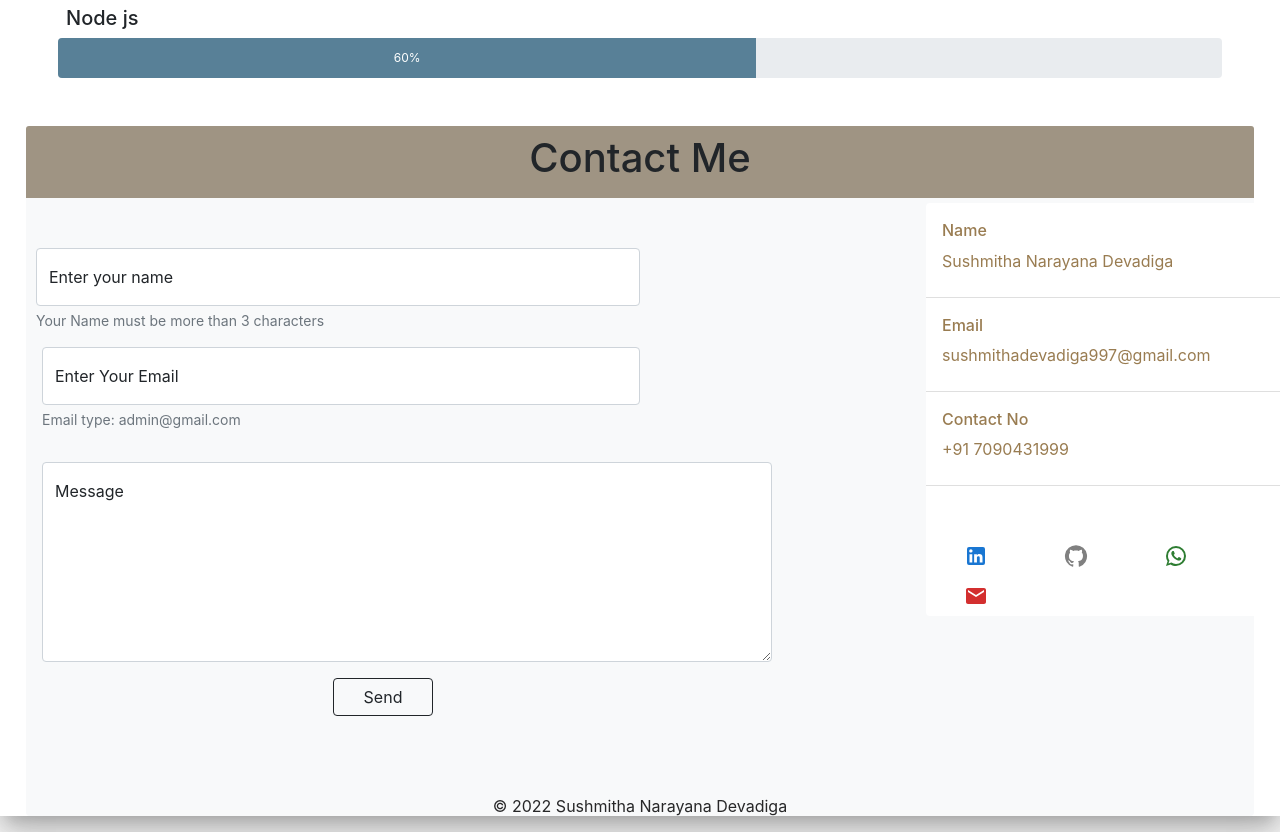
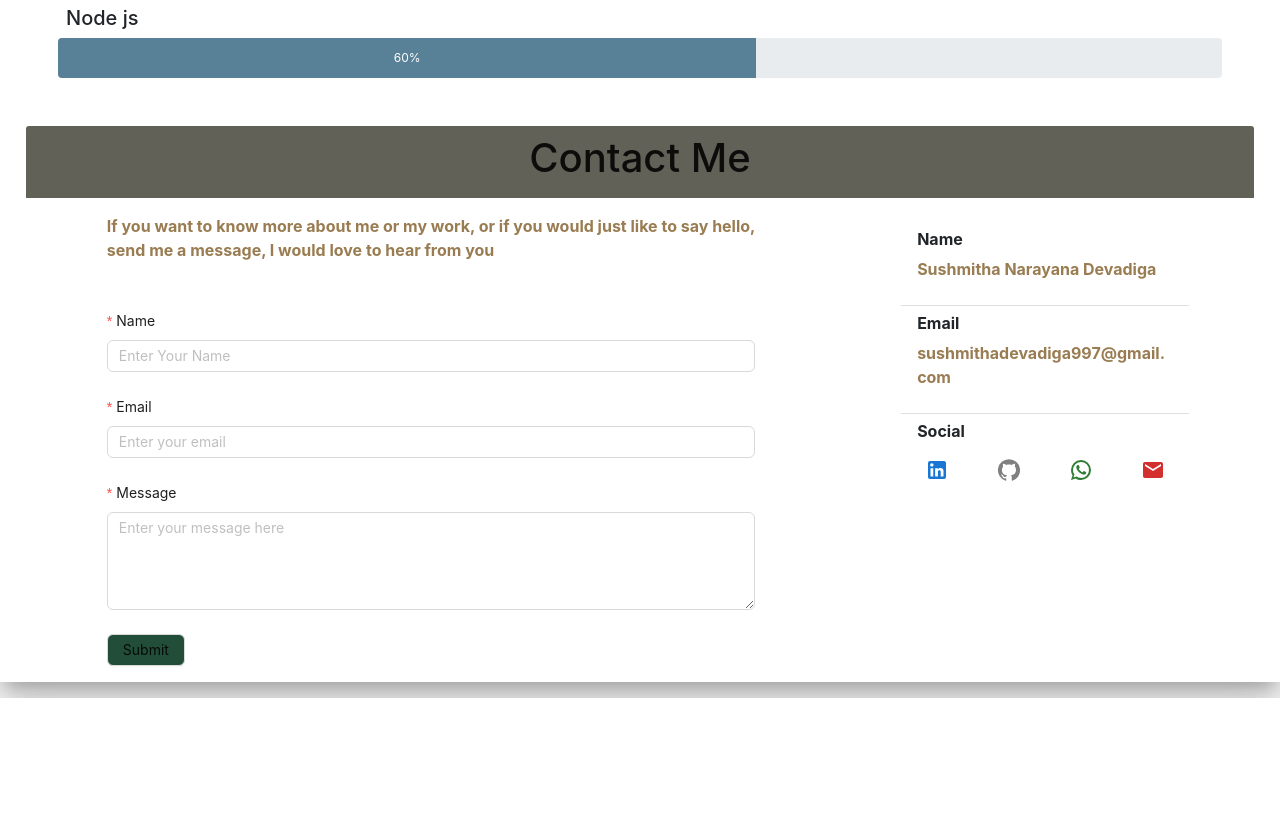
Before and after one commit to shushnikz/portfolio-draft, a React (Create React App) app: page / in a window 1280 px wide. Shown: the part 3140-3972 px from the top of the page. After the commit the page ends 3838 px from the top, so only its background shows below. Built offline with nearby package versions, Linux system fonts and the light colour scheme.

Commit message:
updated contact page

```diff
--- a/package.json
+++ b/package.json
@@ -11,6 +11,7 @@
     "@testing-library/jest-dom": "^5.16.5",
     "@testing-library/react": "^13.3.0",
     "@testing-library/user-event": "^13.5.0",
+    "antd": "^5.0.3",
     "react": "^18.2.0",
     "react-dom": "^18.2.0",
     "react-router-dom": "^6.3.0",
--- a/src/App.css
+++ b/src/App.css
@@ -112,10 +112,6 @@
   text-align: center;
   margin: 20px 0px;
 }
-.contact input,label,textarea{
- width: 50%;
-
-}
 .card4{
   text-align: center;
   background-color: #9f9483;
@@ -135,9 +131,6 @@
 .contact li{
   margin-top: 10px;
 }
-.icon1{
-  margin-top: 50px;
-}
 .icon1 a{
   padding: 30px;
 }
@@ -147,3 +140,13 @@
   margin-top: 70px;
   color: #272728;
 }
+.flex{
+  display: flex !important;
+}
+.contact{
+  background-color: #626158;
+  text-align: center;
+}
+.ant-btn{
+  background-color: #224e39;
+}
--- a/src/Contact.js
+++ b/src/Contact.js
@@ -4,79 +4,82 @@ import LinkedInIcon from '@mui/icons-material/LinkedIn';
 import GitHubIcon from '@mui/icons-material/GitHub';
 import WhatsAppIcon from '@mui/icons-material/WhatsApp';
 import EmailIcon from '@mui/icons-material/Email';
+import { Button, Col, Form, Input, Row } from "antd"
+import TextArea from "antd/es/input/TextArea";
 
-export default function Contact(){
-    const currentYear=new Date().getFullYear()
-    return(
-        <div className="contact justify-content-between">
-            <div className="card bg-light text-dark m-3 border-0 ">
-            <div className="card-header border-0 card4"><h1>Contact Me</h1></div>
-            <div className="form-floating margin">
-  <input type="email" className="form-control" id="floatingInput" placeholder="name" />
-  <label htmlFor="floatingInput">Enter your name</label>
-<div id="passwordHelpBlock" className="form-text">
- <label>Your Name must be more than 3 characters</label>
+export default function Contact() {
+  function onFinish() {
+    window.location.reload()
+  }
+  return (
+    <div>
+      <div className="card m-3 border-0">
+        <div className="card-header border-0 contact"><h1>Contact Me</h1></div>
+        <div className="flex justify-content-around">
+
+          <div className="m-3">
+            <p><b>If you want to know more about me or my work, or if you would just like to say hello,
+              <br />
+              send me a message, I would love to hear from you</b></p>
+            <Form layout="vertical" className="mt-5 w-100" onFinish={onFinish}>
+              <Form.Item name="title" required rules={[{ required: true }]} label="Name">
+                <Input placeholder="Enter Your Name" />
+              </Form.Item>
+              <Form.Item name="email" required rules={[{ required: true }]} label="Email">
+                <Input placeholder="Enter your email" />
+              </Form.Item>
+              <Form.Item name="message" required rules={[{ required: true }]} label="Message">
+                <TextArea rows={4} placeholder="Enter your message here" />
+              </Form.Item>
+              <Button htmlType="submit">Submit</Button>
+            </Form>
+
           </div>
-</div>
-<div className="form-floating m-3">
-<input type="email" className="form-control" id="floatingInput" placeholder="name@example.com" />
-  <label htmlFor="floatingInput">Enter Your Email</label>
-  <div id="passwordHelpBlock" className="form-text">
-  <label>Email type: admin@gmail.com</label>
-</div>
-</div>
-<div className="form-floating m-3">
-  <textarea className="form-control" placeholder="Leave a message here" id="floatingTextarea2" style={{height: 200,width: 730}}></textarea>
-  <label htmlFor="floatingTextarea2">Message</label>
-</div>
-<div className="d-grid gap-2 col-6 mx-auto">
-  <button className="btn btn-outline-dark" type="submit" style={{width: 100}}>Send</button>
-  </div>
-  <div className="footer">
-  <div className="card-footer bg-transparent border-0">© {currentYear} Sushmitha Narayana Devadiga</div>
-</div>
-  <div className="card border-0  side-card">
+          <div className="mt-4">
+            <div className="card border-0" style={{ width: "18rem" }}>
               <ul className="list-group list-group-flush">
                 <li className="list-group-item">
-        <h6>Name</h6>
-        <p>Sushmitha Narayana Devadiga</p>
+                  <h6><b>Name</b></h6>
+                  <p><b>Sushmitha Narayana Devadiga</b></p>
                 </li>
                 <li className="list-group-item">
-       <h6>Email</h6>
-        <p>sushmithadevadiga997@gmail.com</p>
+                  <h6><b>Email</b></h6>
+                  <p><b>sushmithadevadiga997@gmail.com</b></p>
                 </li>
                 <li className="list-group-item">
-        <h6>Contact No</h6>
-        <p>+91 7090431999</p>
-    </li>
-    <div className="icon1">
+                  <h6><b>Social</b></h6>
+                  <div className="flex justify-content-between">
                     <a className="link" href="https://www.linkedin.com/in/sushmitha-narayan-devadiga-b1741216a"
                       target="_blank" rel="noreferrer">
                       <IconButton>
-                                    <LinkedInIcon color="primary"/>
+                        <LinkedInIcon color="primary" />
                       </IconButton></a>
                     <a className="link" href="https://github.com/shushnikz?tab=repositories"
                       target="_blank" rel="noreferrer">
                       <IconButton>
-                                    <GitHubIcon style={{color: "grey"}}/>
+                        <GitHubIcon style={{ color: "grey" }} />
                       </IconButton></a>
                     <a className="link" href="https://whatsapp.com/dl/"
                       target="_blank" rel="noreferrer">
                       <IconButton>
-                                    <WhatsAppIcon color="success"/>
+                        <WhatsAppIcon color="success" />
                       </IconButton></a>
                     <a className="link" href="mailto: sushmithadevadiga997@gmail.com"
                       target="_blank" rel="noreferrer">
                       <IconButton>
-                                    <EmailIcon color="error"/>
+                        <EmailIcon color="error" />
                       </IconButton></a>
                   </div>
 
+                </li>
               </ul>
+            </div>
+          </div>
+        </div>
       </div>
     </div>
 
 
-        </div>
+
   )
 }
```
Also changed, not shown: 1 other file (tests, documents, lock files or other folders). Lines whose indentation alone changed are shown as unchanged.
